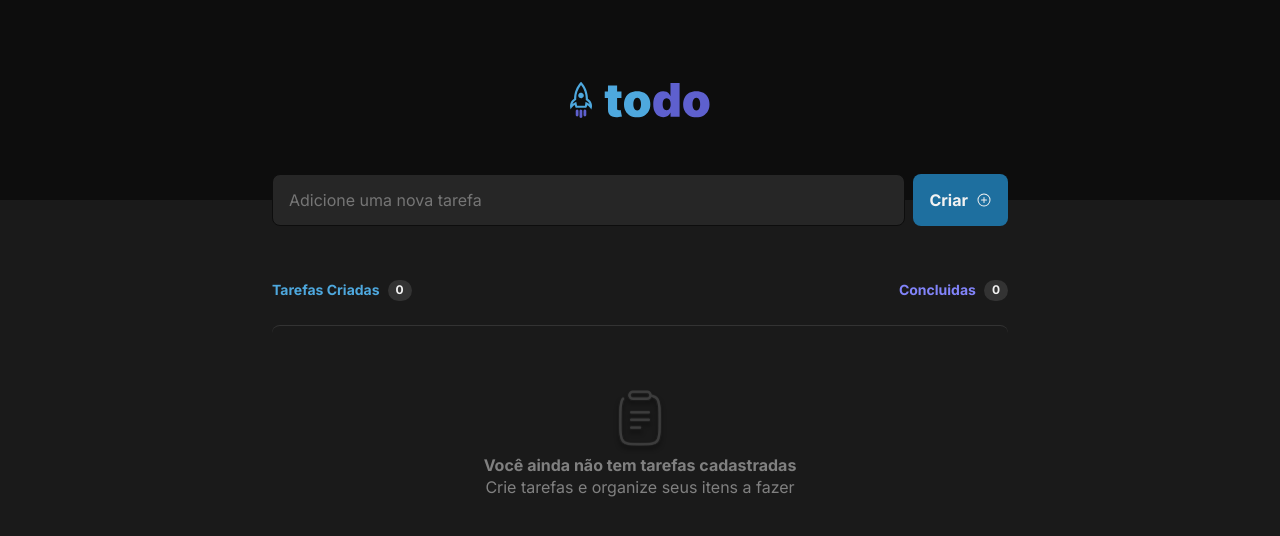
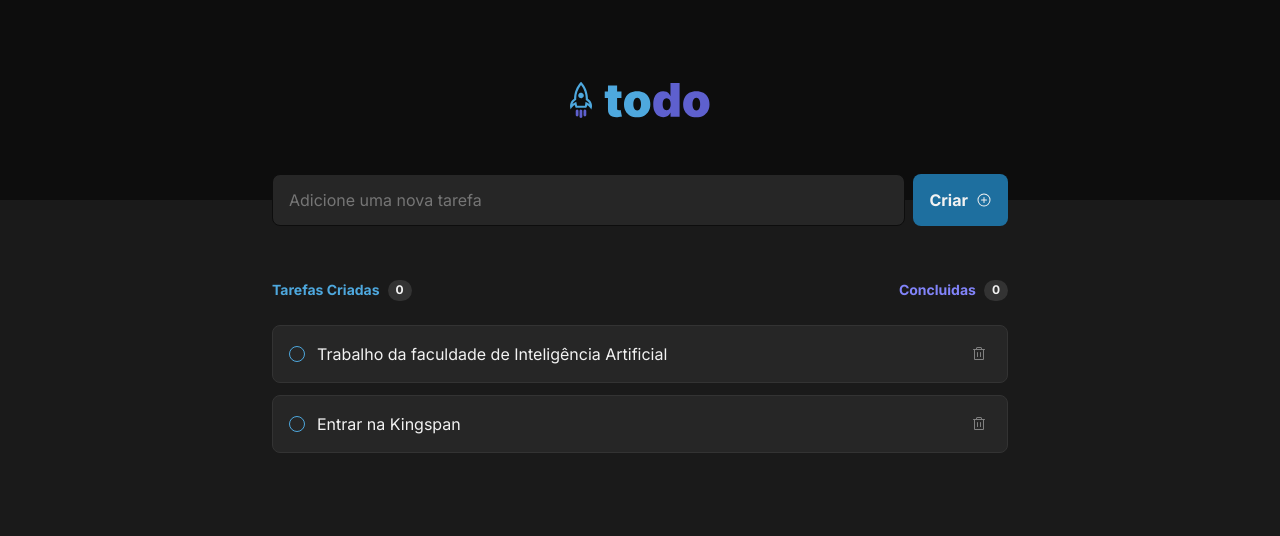
Before and after one commit to luksquitos/ignite-todo, a React (Vite) app: page / in a window 1280 px wide. Shown: the top 536 px of the page. Built offline with nearby package versions, Linux system fonts and the light colour scheme.

Commit message:
feat: componente Task

```diff
--- a/src/components/Board.tsx
+++ b/src/components/Board.tsx
@@ -1,5 +1,6 @@
 import styles from './Board.module.css'
 import { EmptyBoard } from './EmptyBoard'
+import { Task } from './Task'
 
 
 const jsonTasks = []
@@ -19,7 +20,9 @@ export function Board() {
       </header>
 
       <main className={styles.mainSection}>
-        <EmptyBoard />
+        {/* <EmptyBoard /> */}
+        <Task text={'Trabalho da faculdade de Inteligência Artificial'} />
+        <Task text={'Entrar na Kingspan'} />
       </main>
     </>
   )
--- /dev/null
+++ b/src/components/Task.module.css
@@ -0,0 +1,73 @@
+.task {
+  background-color: var(--gray-500);
+  border: 1px solid var(--gray-400);
+  border-radius: 8px;
+  padding: 1rem;
+  display: flex;
+  gap: 0.75rem;
+  color: var(--gray-100);
+  align-items: center;
+}
+
+.task + .task {
+  margin-top: 0.75rem;
+}
+
+/* Let me guess
+Problems with this checkbox ? */
+.checkbox {
+  background-color: transparent;
+  height: 1rem;
+  width: 1rem;
+  border: 1px solid var(--blue);
+  border-radius: 8px;
+  color: var(--gray-100);
+  display: flex;
+  align-items: center;
+  justify-content: center;
+  transition: 0.6s;
+  cursor: pointer;
+}
+
+.checkImg {
+  visibility: hidden;
+}
+
+.checkbox:hover {
+  background-color: rgba(30, 111, 159, 0.2);
+  border: 1px solid var(--blue-dark);
+}
+
+.checkbox:active {
+  background-color: var(--purple-dark);
+  border: 0;
+}
+
+.checkbox:active > .checkImg {
+  visibility: visible;
+}
+
+.task > p, del {
+  flex: 1;
+}
+
+.deleteButton {
+  background-color: transparent;
+  border: 0;
+  color: var(--gray-300);
+  width: 1.5rem;
+  height: 1.5rem;
+  display: flex;
+  align-items: center;
+  justify-content: center;
+  cursor: pointer;
+}
+
+.deleteButton:hover {
+  background-color: var(--gray-400);
+  color: var(--danger);
+  border-radius: 4px;
+}
+
+/* TODO E depois que o botão estiver pressionado ?
+Vai ter que fazer algumas alterações no .task */
--- /dev/null
+++ b/src/components/Task.tsx
@@ -0,0 +1,19 @@
+import styles from './Task.module.css'
+import { Trash, Check } from '@phosphor-icons/react'
+
+export function Task({text}) {
+  return (
+    <div className={styles.task}>
+      <button className={styles.checkbox}>
+        <Check className={styles.checkImg} size={10} />
+      </button>
+      <p>
+        {text}
+      </p>
+      {/* <del>Fazer trabai</del> */}
+      <button className={styles.deleteButton}>
+        <Trash />
+      </button>
+    </div>
+  )
+}
--- a/src/globals.css
+++ b/src/globals.css
@@ -18,7 +18,9 @@
 * {
   margin: 0;
   padding: 0;
-  text-decoration: none;
+  /* This removes funcionality from
+  <del> in Task.tsx */
+  /* text-decoration: none; */
   box-sizing: border-box;
 }
 
```
